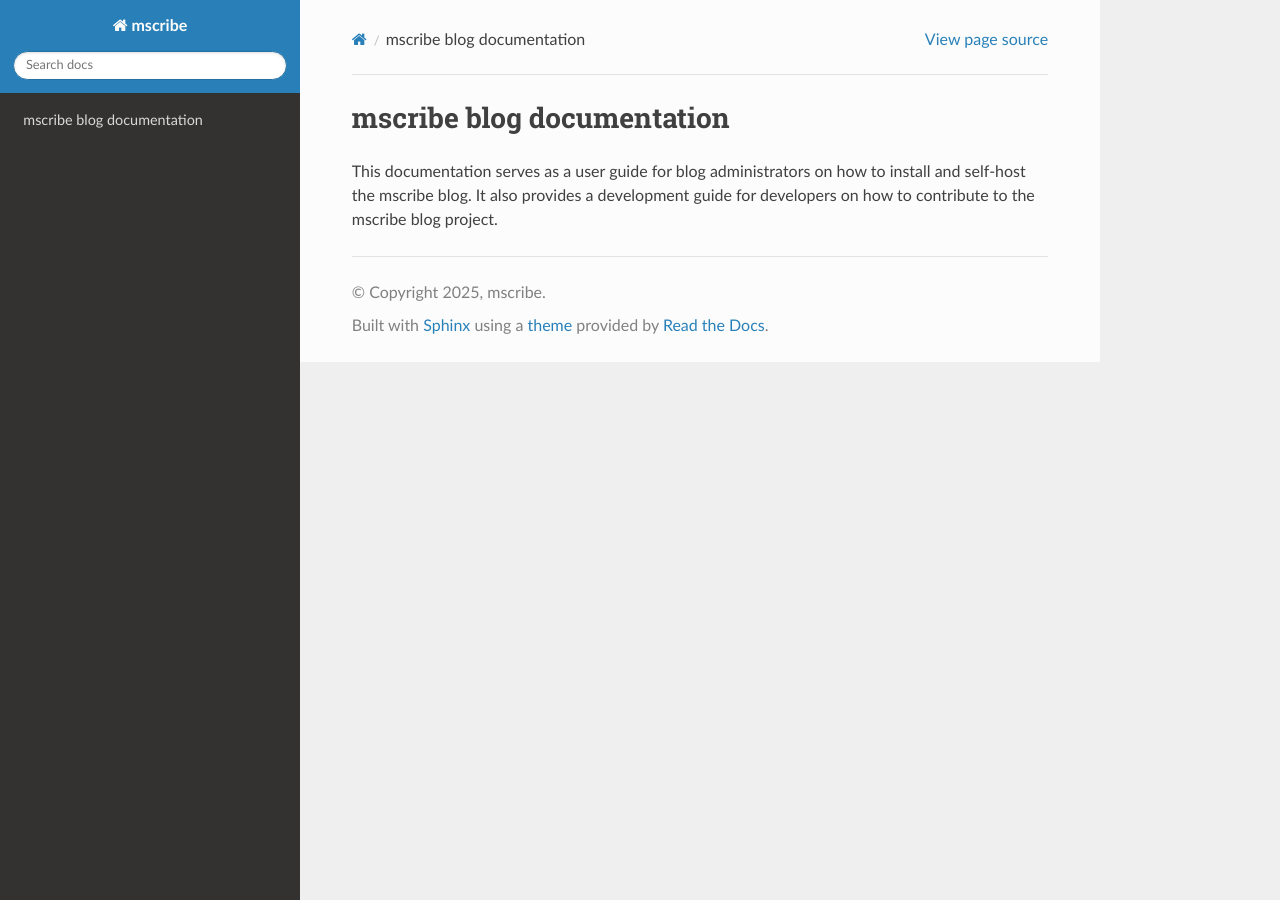
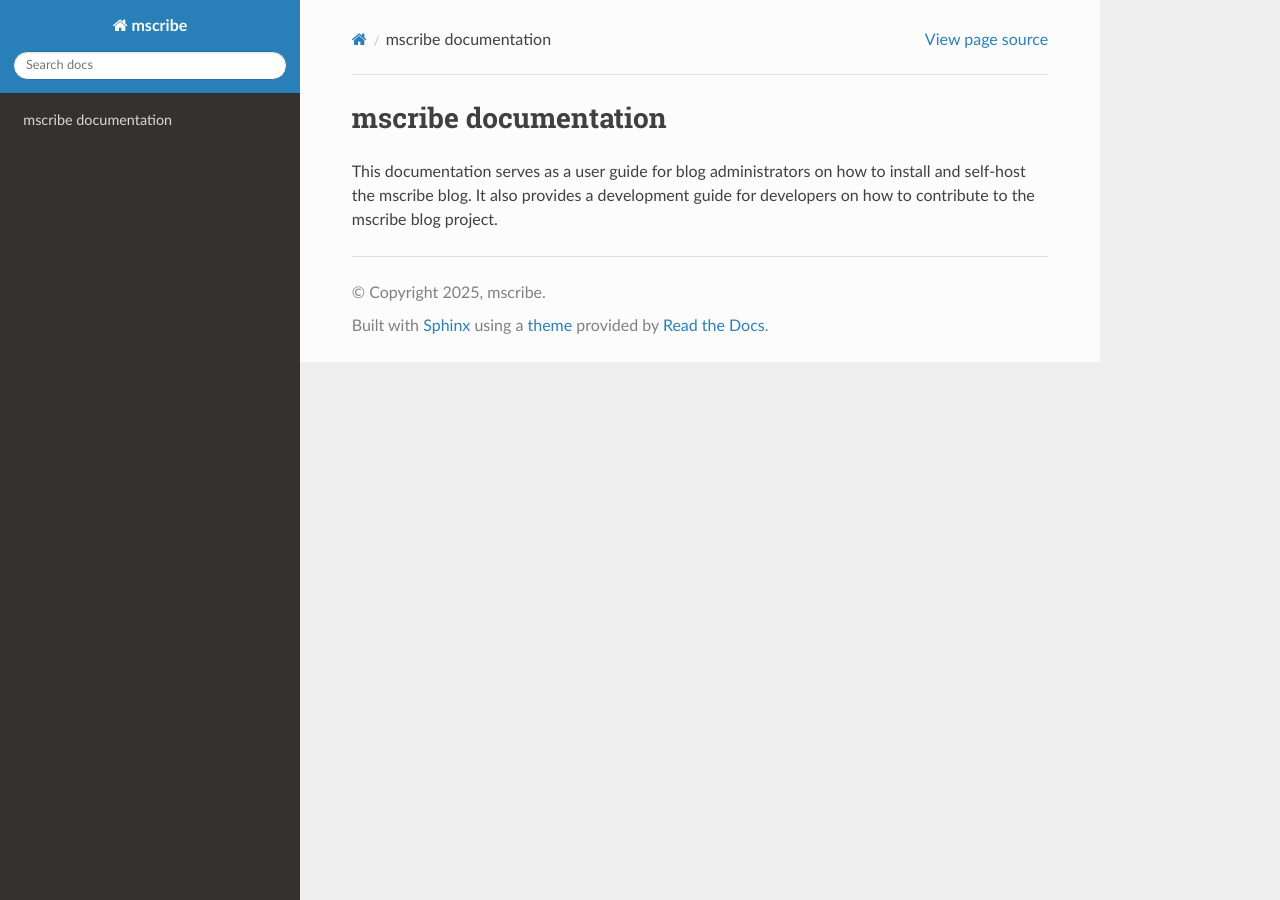
Before and after one commit to mscribe/docs, a Sphinx documentation site: the page built from source/index.rst, in a window 1280 px wide. Built offline with Sphinx 7.4.7 and the Read the Docs theme 3.1.0, drawn with Linux system fonts in a browser that asks for light colours.

Commit message:
Updated index

```diff
--- a/source/index.rst
+++ b/source/index.rst
@@ -1,5 +1,5 @@
 
-mscribe blog documentation
+mscribe documentation
 =====================
 
 This documentation serves as a user guide for blog administrators on how to install and self-host the mscribe blog. It also provides a development guide for developers on how to contribute to the mscribe blog project.
```
Also changed, not shown: README.md (added, +3 -0 lines).
